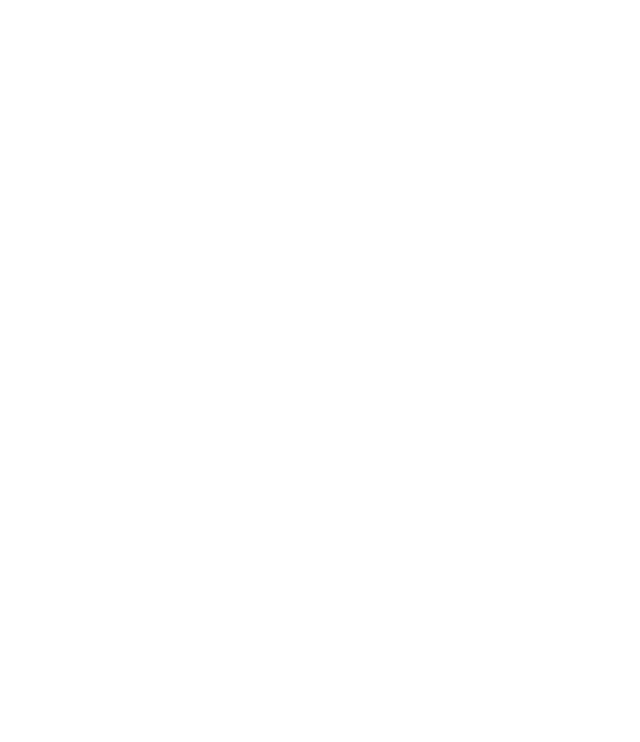
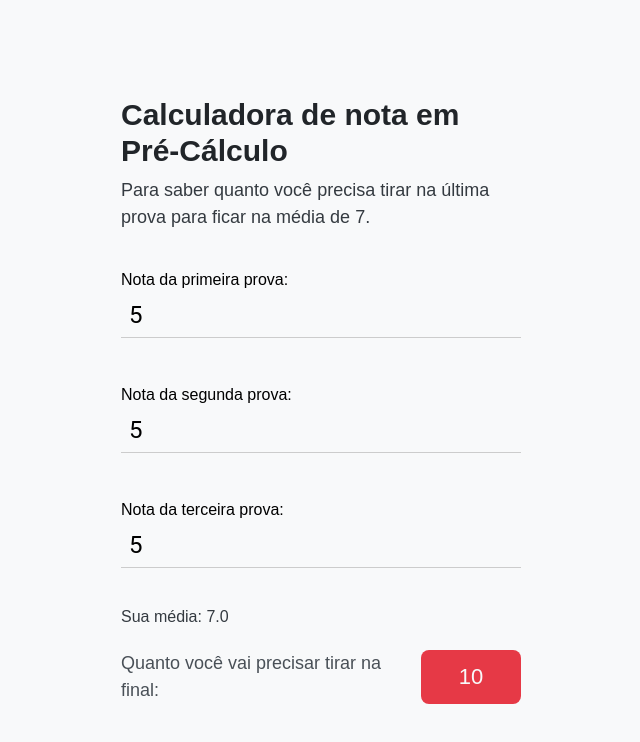
Before and after one commit to jnaraujo/calculadora-de-notas, a React (Vite) app: page /final in a window 1280 px wide. Before the commit this address had no page. Shown: the top 742 px of the page, without its empty margins (319-959 px from the left). Built offline with nearby package versions, Linux system fonts and the light colour scheme; the HTML template or start-up script is replaced by a standard one.

Commit message:
feat: add final page

```diff
--- a/src/App.tsx
+++ b/src/App.tsx
@@ -1,14 +1,14 @@
 import { BrowserRouter, Routes, Route } from "react-router-dom";
 
 import Home from "./pages/Home";
-import Media from "./pages/Media";
+import Final from "./pages/Final";
 
 function App() {
   return (
     <BrowserRouter>
       <Routes>
         <Route path="/" element={<Home />} />
-        <Route path="/media" element={<Media />} />
+        <Route path="/final" element={<Final />} />
       </Routes>
     </BrowserRouter>
   );
--- a/src/pages/Media.tsx
+++ b/src/pages/Final.tsx
@@ -2,37 +2,41 @@
 import { useForm } from "react-hook-form";
 import "../styles/Home.scss";
 
-export default function Home() {
+export default function Final() {
   const { register, watch, setValue } = useForm();
 
   const [notaNecessaria, setNotaNecessaria] = useState(10);
+  const [media, setMedia] = useState(7);
 
   const pesos = {
-    1: 2,
-    2: 3,
-    3: 3,
+    primeira: 2,
+    segunda: 3,
+    terceira: 3,
   };
 
   const mediaMinima = 7;
 
   useEffect(() => {
     const subscription = watch((prova, { name }) => {
-      const notasUsuario = [prova.primeira, prova.segunda];
+      const notasUsuario = [prova.primeira, prova.segunda, prova.terceira];
 
       if (name && (prova[name] < 0 || prova[name] > 10)) {
-        setValue(name, Math.min(Math.max(0, prova[name]), 10));
+        return setValue(name, Math.min(Math.max(0, prova[name]), 10));
       }
 
       const notasPesos = {
-        primeira: (Number(notasUsuario[0]) * pesos[1]) / 8,
-        segunda: (Number(notasUsuario[1]) * pesos[2]) / 8,
+        primeira: (Number(notasUsuario[0]) * pesos.primeira) / 8,
+        segunda: (Number(notasUsuario[1]) * pesos.segunda) / 8,
+        terceira: (Number(notasUsuario[2]) * pesos.terceira) / 8,
       };
 
-      const notaAtual = notasPesos.primeira + notasPesos.segunda;
+      const notaAtual =
+        notasPesos.primeira + notasPesos.segunda + notasPesos.terceira;
 
-      const precisaTirar = ((mediaMinima - notaAtual) * 8) / 3;
+      const precisaTirar = Math.abs((notaAtual * 0.6 - 5) / 0.4);
 
-      setNotaNecessaria(precisaTirar);
+      setNotaNecessaria(notaAtual >= mediaMinima ? 0 : precisaTirar);
+      setMedia(notaAtual);
     });
     return () => subscription.unsubscribe();
   }, [watch]);
@@ -73,14 +77,23 @@
               maxLength={10}
             />
           </div>
+          <div className="group">
+            Nota da terceira prova:{" "}
+            <input
+              type="number"
+              {...register("terceira")}
+              step={0.1}
+              defaultValue={5}
+              min={0}
+              max={10}
+              maxLength={10}
+            />
+          </div>
         </form>
-        <div className="line"></div>
+        <div className="media">Sua média: {media.toPrecision(2)}</div>
         <div className={`finalnote`}>
           <div>
-            <p>
-              Quanto você vai precisar tirar na última prova para não ir pra
-              final:
-            </p>
+            <p>Quanto você vai precisar tirar na final:</p>
           </div>
           <div
             className={`${
--- a/src/pages/Home.tsx
+++ b/src/pages/Home.tsx
@@ -4,13 +4,12 @@
 
 export default function Home() {
   const { register, watch, setValue } = useForm();
-
   const [notaNecessaria, setNotaNecessaria] = useState(10);
 
   const pesos = {
-    1: 2,
-    2: 3,
-    3: 3,
+    primeira: 2,
+    segunda: 3,
+    terceira: 3,
   };
 
   const mediaMinima = 7;
@@ -20,12 +19,12 @@
       const notasUsuario = [prova.primeira, prova.segunda];
 
       if (name && (prova[name] < 0 || prova[name] > 10)) {
-        setValue(name, Math.min(Math.max(0, prova[name]), 10));
+        return setValue(name, Math.min(Math.max(0, prova[name]), 10));
       }
 
       const notasPesos = {
-        primeira: (Number(notasUsuario[0]) * pesos[1]) / 8,
-        segunda: (Number(notasUsuario[1]) * pesos[2]) / 8,
+        primeira: (Number(notasUsuario[0]) * pesos.primeira) / 8,
+        segunda: (Number(notasUsuario[1]) * pesos.segunda) / 8,
       };
 
       const notaAtual = notasPesos.primeira + notasPesos.segunda;
--- a/src/styles/Home.scss
+++ b/src/styles/Home.scss
@@ -8,6 +8,10 @@
   align-items: center;
   justify-content: center;
 
+  * {
+    font-family: "Montserrat", sans-serif;
+  }
+
   .Content {
     overflow: hidden;
 
@@ -17,7 +21,7 @@
     display: flex;
     flex-direction: column;
 
-    gap: 32px;
+    gap: 24px;
 
     .top {
       display: flex;
@@ -37,22 +41,25 @@
       }
 
       p {
-        font-family: "Montserrat", sans-serif;
         font-size: 18px;
         line-height: 150%;
         color: #343a40;
       }
     }
+
+    .media {
+      font-size: 16px;
+      color: #343a40;
+      font-weight: 300;
+    }
   }
 
   form {
-    font-family: "Montserrat", sans-serif;
-
     width: 100%;
     display: flex;
     flex-direction: column;
 
-    gap: 32px;
+    gap: 16px;
 
     .group {
       border-radius: 8px;
@@ -95,7 +102,6 @@
     border-radius: 8px;
 
     font-size: 18px;
-    font-family: "Montserrat", sans-serif;
     font-weight: 500;
     line-height: 150%;
 
```
